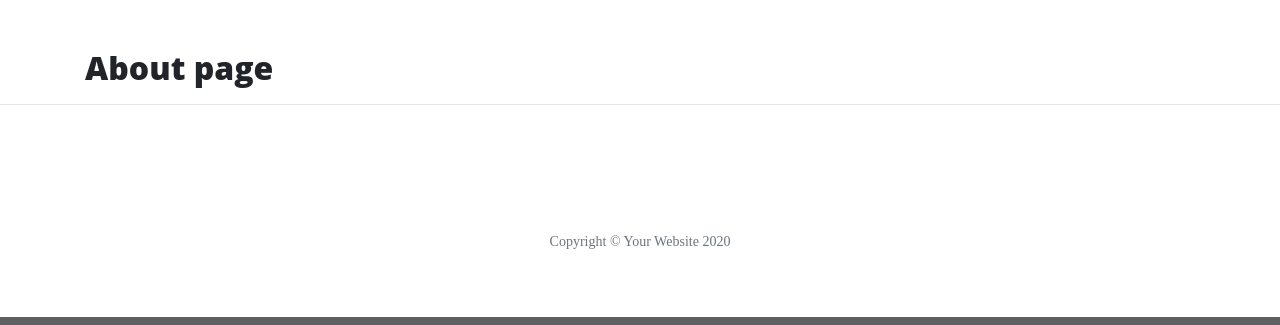
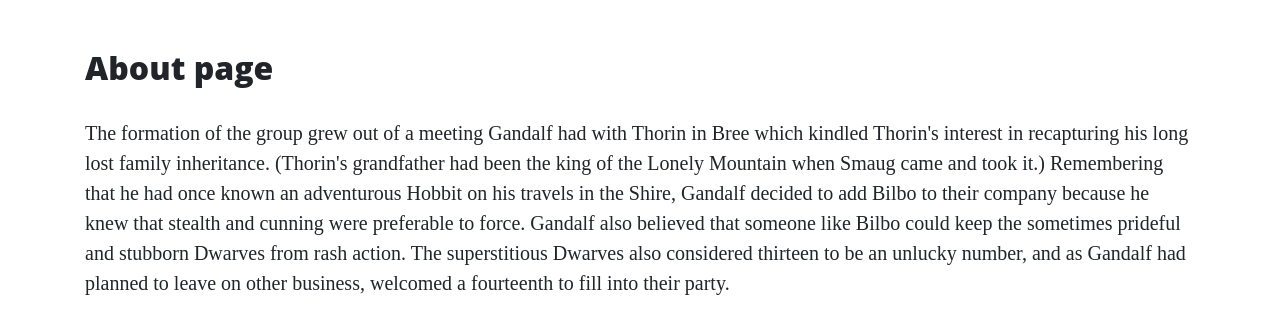
Before and after one commit to SabihaAfroze/Flask-practice-project, a Flask app: page /about in a window 1280 px wide. Shown: the part 629-954 px from the top of the page. Run offline with Flask 2, Linux system fonts and the light colour scheme; some libraries are stand-ins or nearby versions.

Commit message:
about page updated

```diff
--- /dev/null
+++ b/static/css/style.css
@@ -0,0 +1,3 @@
+.col-md-5 img{
+    width:100%;
+}
--- a/templates/about.html
+++ b/templates/about.html
@@ -1,6 +1,78 @@
 {% extends "base.html" %}
 {% block content %}
 
-    <h2>About page</h2>
+<h2>About page</h2>
+
+<p>
+    The formation of the group grew out of a meeting Gandalf had with Thorin in Bree which kindled Thorin's interest in
+    recapturing his long lost family inheritance. (Thorin's grandfather had been the king of the Lonely Mountain when
+    Smaug
+    came and took it.) Remembering that he had once known an adventurous Hobbit on his travels in the Shire, Gandalf
+    decided
+    to add Bilbo to their company because he knew that stealth and cunning were preferable to force. Gandalf also
+    believed
+    that someone like Bilbo could keep the sometimes prideful and stubborn Dwarves from rash action. The superstitious
+    Dwarves also considered thirteen to be an unlucky number, and as Gandalf had planned to leave on other business,
+    welcomed a fourteenth to fill into their party.
+</p>
+
+<div class="row featurette">
+    <div class="col-md-7">
+        <h3>Thorin Oakenshield</h3>
+        <p>
+            Thorin II "Oakenshield", eventually called King under the Mountain or Mountain King[1], was the son of
+            Thráin II, the
+            older brother of Frerin and Dís, the grandson of King Thrór and the uncle of Fíli and Kíli. Thorin was best
+            known for
+            his deeds as leader of a company that infiltrated the lost Kingdom under the Mountain to take it back from
+            Smaug and for
+            leading an alliance of Men, Dwarves, and Elves in the Battle of Five Armies.
+        </p>
+    </div>
+    <div class="col-md-5">
+        <img src="https://static.wikia.nocookie.net/lotr/images/3/39/ThorinOakenshieldOfTheHobbit.jpeg" alt="Thorin">
+    </div>
+</div>
+
+<div class="row featurette">
+    <div class="col-md-5">
+        <img src="https://static.wikia.nocookie.net/lotr/images/b/b4/The-Hobbit-Fili-and-Kili.jpg" alt="Fili and Kili">
+    </div>
+    <div class="col-md-7">
+        <h3>Fili and Kili</h3>
+        <p>
+            Fíli and Kíli were nephews of Thorin, who was the elder brother of their mother Dís. They were also nephews
+            of Frerin, grandsons of Thráin II, and great-grandsons of Thrór. Fíli's most distinguishing feature was his
+            long nose, the longest of any of the Dwarves in Thorin's company.
+            As the youngest Dwarves, Fíli and Kíli had the sharpest eyes, and were often sent scouting or searching. It
+            was they that found the Front Porch while in the Misty Mountains.
+            With the other Dwarves, Fíli and Kíli encountered spiders and were later imprisoned by the Elvenking
+            Thranduil. They escaped the cells thanks to Bilbo, traveling down the river in barrels until they reached
+            Lake-town. The brothers accompanied Thorin and Bilbo to Lake-town while the others rested by the
+            river.At the feet of the Lonely Mountain, Fíli and Kíli scouted Ravenhill and found the Front Gate with Balin and
+            Bilbo. Also, with Bilbo, they found the side-door leading into the mountain.
+            Both brothers were killed while defending the mortally wounded Thorin Oakenshield in the Battle of Five
+            Armies, and all three were buried with honor.
+        </p>
+    </div>
+</div>
+
+<div class="row featurette">
+    <div class="col-md-7">
+        <h3>Oin</h3>
+        <p>
+            Óin was the older brother of Glóin, cousin of Dwalin and Balin, and uncle of Gimli. He usually wore a brown-hooded cloak
+            when travelling. Óin fought in the Battle of Azanulbizar along with Thorin Oakenshield, and in TA 2941 joined with
+            Thorin and Company on the quest to reclaim the Lonely Mountain wearing a brown hood.[2] Óin was one of the Dwarves who
+            bet that Bilbo would come along with them to reclaim the Lonely Mountain. Óin and his brother Glóin were usually in
+            charge of preparing the fire for the Company. He fought in and survived the Battle of the Five Armies, and later settled
+            in the Lonely Mountain along with many other dwarves of The Company of Thorin.
+        </p>
+    </div>
+    <div class="col-md-5">
+        <img src="https://static.wikia.nocookie.net/lotr/images/e/e8/Oin.jpg" alt="Oin">
+    </div>
+</div>
+
 
 {% endblock %}
--- a/templates/base.html
+++ b/templates/base.html
@@ -3,8 +3,9 @@
 <head>
     <meta charset="UTF-8">
     <meta name="viewport" content="width=device-width, initial-scale=1.0">
-    <link rel="stylesheet" href="{{url_for('static', filename='vendor/bootstrap/css/bootstrap.min.css')}}">
-    <link rel="stylesheet" href="{{url_for('static', filename='css/clean-blog.min.css')}}">
+    <link rel="stylesheet" href="{{url_for('static', filename='vendor/bootstrap/css/bootstrap.min.css')}}" type="text/css">
+    <link rel="stylesheet" href="{{url_for('static', filename='css/clean-blog.min.css')}}" type="text/css">
+    <link rel="stylesheet" href="{{url_for('static', filename='css/style.css')}}" type="text/css">
     <title>Flask practice</title>
 </head>
 <body>
```
